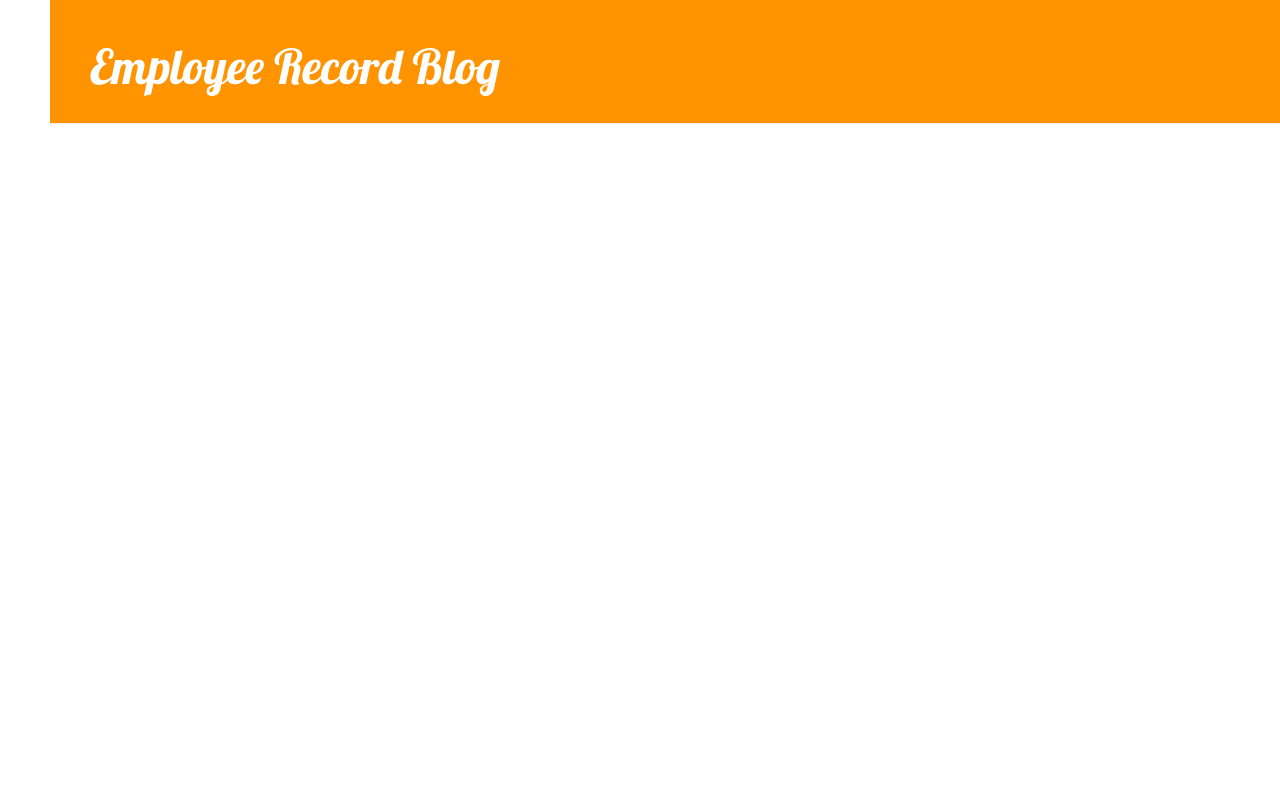
After one commit to SumitKhajanchi/EmployeeRecords, a Django app: template EmployeeRecord/templates/EmployeeRecord/base.html in a window 1280 px wide. The commit adds this page. Run offline with Django 3.2, Linux system fonts and the light colour scheme; the template is opened without the code that fills it, so the values that code supplies are empty; some libraries are stand-ins or nearby versions.

Commit message:
EmployeeRecord app

```diff
--- /dev/null
+++ b/EmployeeRecord/static/css/EmployeeRecord.css
@@ -0,0 +1,53 @@
+h1 a {
+    color: #FCA205;
+	font-family: 'Lobster';
+}
+body {
+    padding-left: 50px;
+}
+.page-header {
+    background-color: #ff9400;
+    margin-top: 0;
+    padding: 20px 20px 20px 40px;
+}
+
+.page-header h1, .page-header h1 a, .page-header h1 a:visited, .page-header h1 a:active {
+    color: #ffffff;
+    font-size: 36pt;
+    text-decoration: none;
+}
+
+.content {
+    margin-left: 40px;
+}
+
+h1, h2, h3, h4 {
+    font-family: 'Lobster', cursive;
+}
+
+.employee_id {
+    color: #828282;
+}
+
+.save {
+    float: right;
+}
+
+.post-form textarea, .post-form input {
+    width: 100%;
+}
+
+.top-menu, .top-menu:hover, .top-menu:visited {
+    color: #ffffff;
+    float: right;
+    font-size: 26pt;
+    margin-right: 20px;
+}
+
+.post {
+    margin-bottom: 70px;
+}
+
+.post h1 a, .post h1 a:visited {
+    color: #000000;
+}
--- /dev/null
+++ b/EmployeeRecord/templates/EmployeeRecord/base.html
@@ -0,0 +1,23 @@
+{% load staticfiles %}
+<html>
+<head>
+<title>Employee Record</title>
+<link rel="stylesheet" href="//maxcdn.bootstrapcdn.com/bootstrap/3.2.0/css/bootstrap.min.css">
+<link rel="stylesheet" href="//maxcdn.bootstrapcdn.com/bootstrap/3.2.0/css/bootstrap-theme.min.css">
+<link href="//fonts.googleapis.com/css?family=Lobster&subset=latin,latin-ext" rel="stylesheet" type="text/css">
+<link rel="stylesheet" href="{% static 'css/EmployeeRecord.css' %}">
+</head>
+<body>
+    <div class="page-header">
+        <h1><a href="/">Employee Record Blog</a></h1>
+    </div>
+    <div class="content container">
+        <div class="row">
+            <div class="col-md-8">
+            {% block content %}
+            {% endblock %}
+            </div>
+        </div>
+    </div>
+</body>
+</html>
```
Also changed, not shown: EmployeeRecord/templates/EmployeeRecord/post_list.html (+9 -7 lines).
